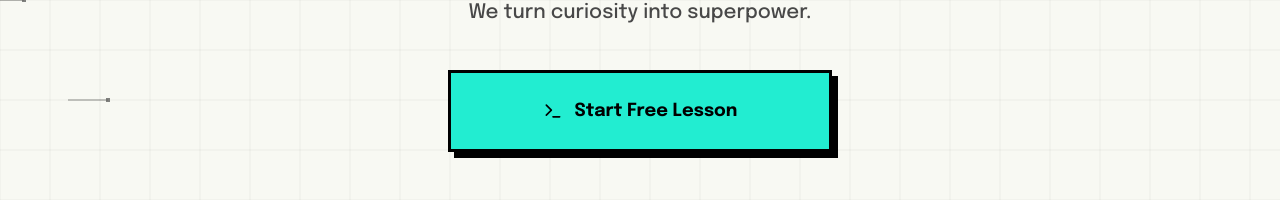
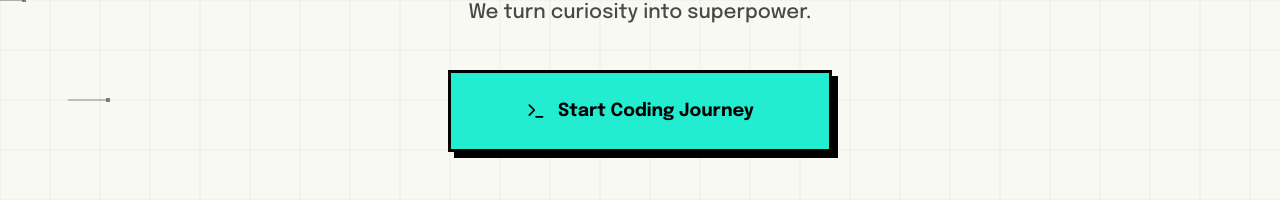
Before and after one commit to Param-Harrison/kidzode, a Next.js app: page / in a window 1280 px wide. Shown: the part 516-716 px from the top of the page. Built offline with nearby package versions, Linux system fonts and the light colour scheme; a web font is replaced by a local one.

Commit message:
home page button consistency

```diff
--- a/app/page.tsx
+++ b/app/page.tsx
@@ -35,9 +35,9 @@ export default function Home() {
 
           <div className="flex flex-col sm:flex-row gap-4 w-full max-w-sm justify-center">
              <Link href="/courses" className="w-full">
-              <NeoButton className="w-full bg-secondary text-foreground hover:bg-foreground hover:text-background px-8 py-6 text-lg h-auto shadow-[6px_6px_0px_0px_currentColor] hover:shadow-none hover:translate-x-[3px] hover:translate-y-[3px] flex items-center justify-center gap-3 border-[3px] border-foreground transition-all">
+              <NeoButton className="w-full bg-secondary text-foreground px-8 py-6 text-lg h-auto shadow-[6px_6px_0px_0px_currentColor] hover:shadow-none hover:translate-x-[3px] hover:translate-y-[3px] flex items-center justify-center gap-3 border-[3px] border-foreground transition-all">
                 <Terminal className="w-5 h-5" />
-                Start Free Lesson
+                Start Coding Journey
               </NeoButton>
              </Link>
           </div>
@@ -207,8 +207,9 @@ export default function Home() {
             Join thousands of parents globally who are witnessing their kids build, think, and solve problems with Kidzode.
           </p>
           <Link href="/courses">
-            <NeoButton neoVariant="secondary" size="lg" className="text-xl px-10 py-6 h-auto shadow-[6px_6px_0px_0px_currentColor] hover:shadow-none hover:translate-x-[3px] hover:translate-y-[3px] border-[3px] border-foreground transition-all">
-              Join the Beta - Start Free
+            <NeoButton neoVariant="secondary" size="lg" className="text-xl px-10 py-6 h-auto shadow-[6px_6px_0px_0px_currentColor] hover:shadow-none hover:translate-x-[3px] hover:translate-y-[3px] border-[3px] border-foreground transition-all gap-3">
+              <Terminal className="w-5 h-5" />
+              Learn Now
             </NeoButton>
           </Link>
           <p className="mt-8 text-[10px] font-bold uppercase tracking-widest opacity-40">No Credit Card Required | Instant Access</p>
```
